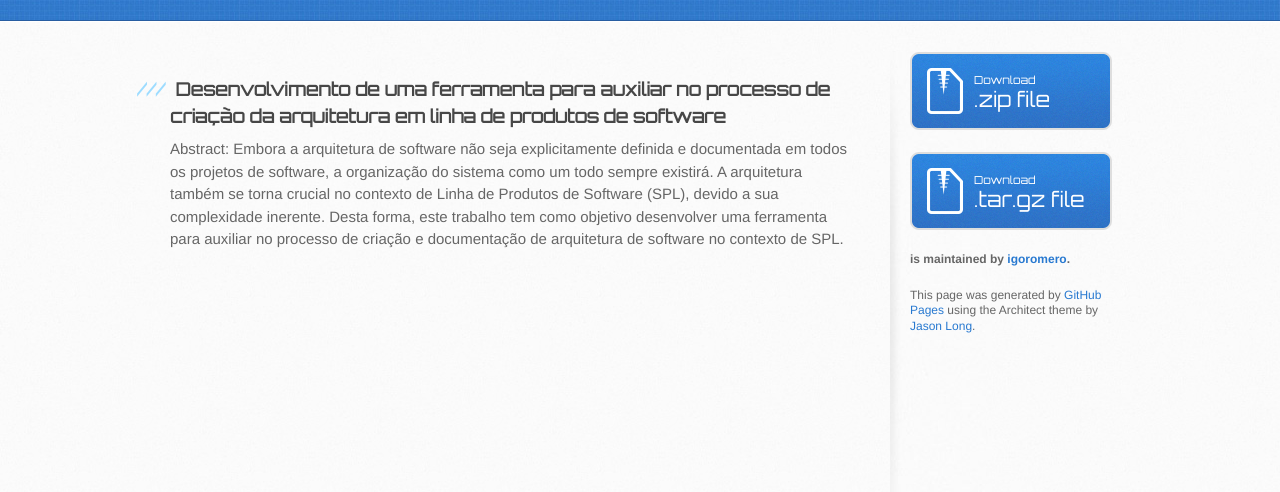
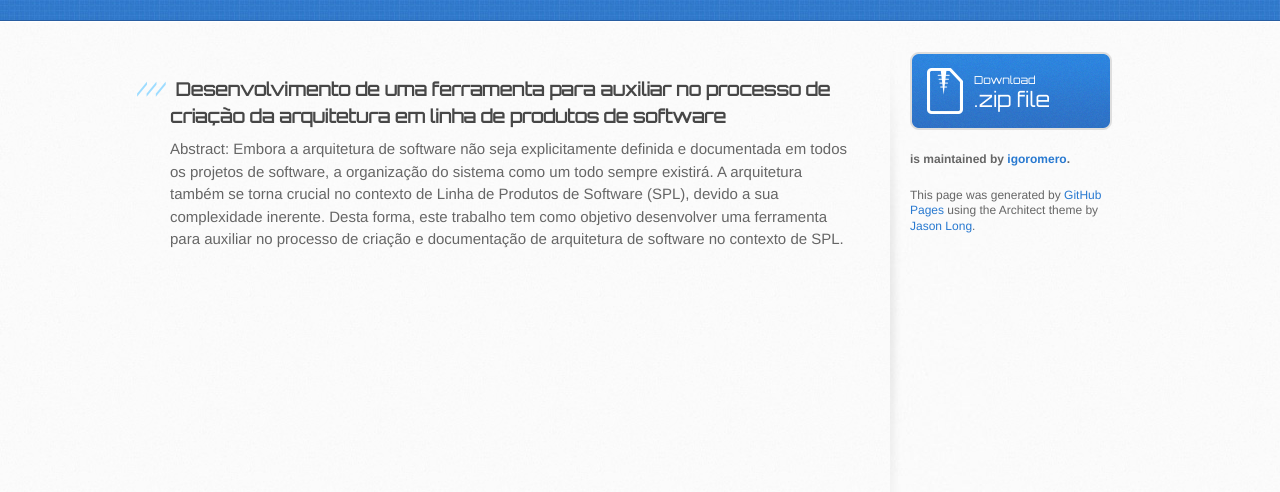
Before and after one commit to igoromero/projeto, a plain HTML site: page index.html in a window 1280 px wide. Shown: the part 180-672 px from the top of the page. Drawn offline with Linux system fonts and the light colour scheme.

Commit message:
Update index.html

```diff
--- a/index.html
+++ b/index.html
@@ -40,11 +40,6 @@
             <small>Download</small>
             .zip file
           </a>
-          <a href="https://github.com/igoromero/projeto/tarball/master" class="button">
-            <small>Download</small>
-            .tar.gz file
-          </a>
-
           <p class="repo-owner"><a href="https://github.com/igoromero/projeto"></a> is maintained by <a href="https://github.com/igoromero">igoromero</a>.</p>
 
           <p>This page was generated by <a href="https://pages.github.com">GitHub Pages</a> using the Architect theme by <a href="https://twitter.com/jasonlong">Jason Long</a>.</p>
```
